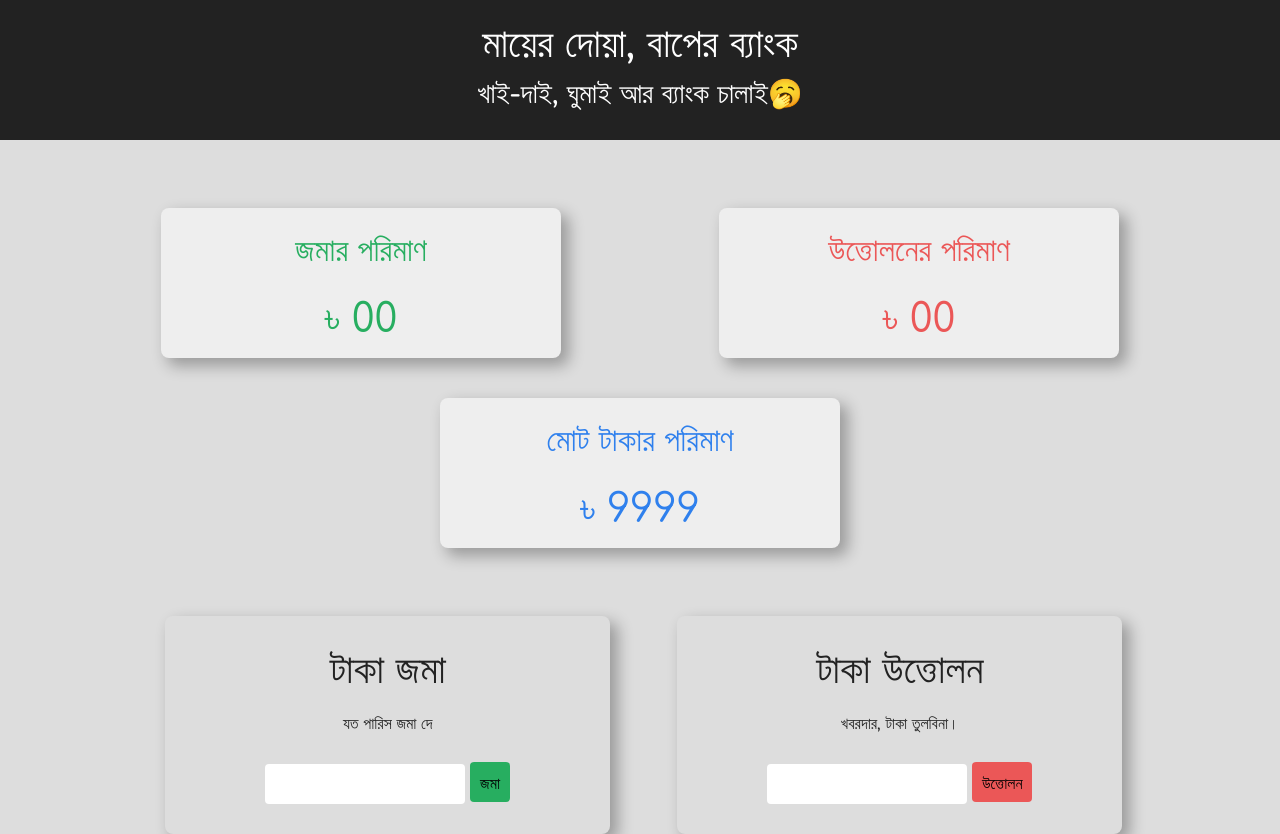
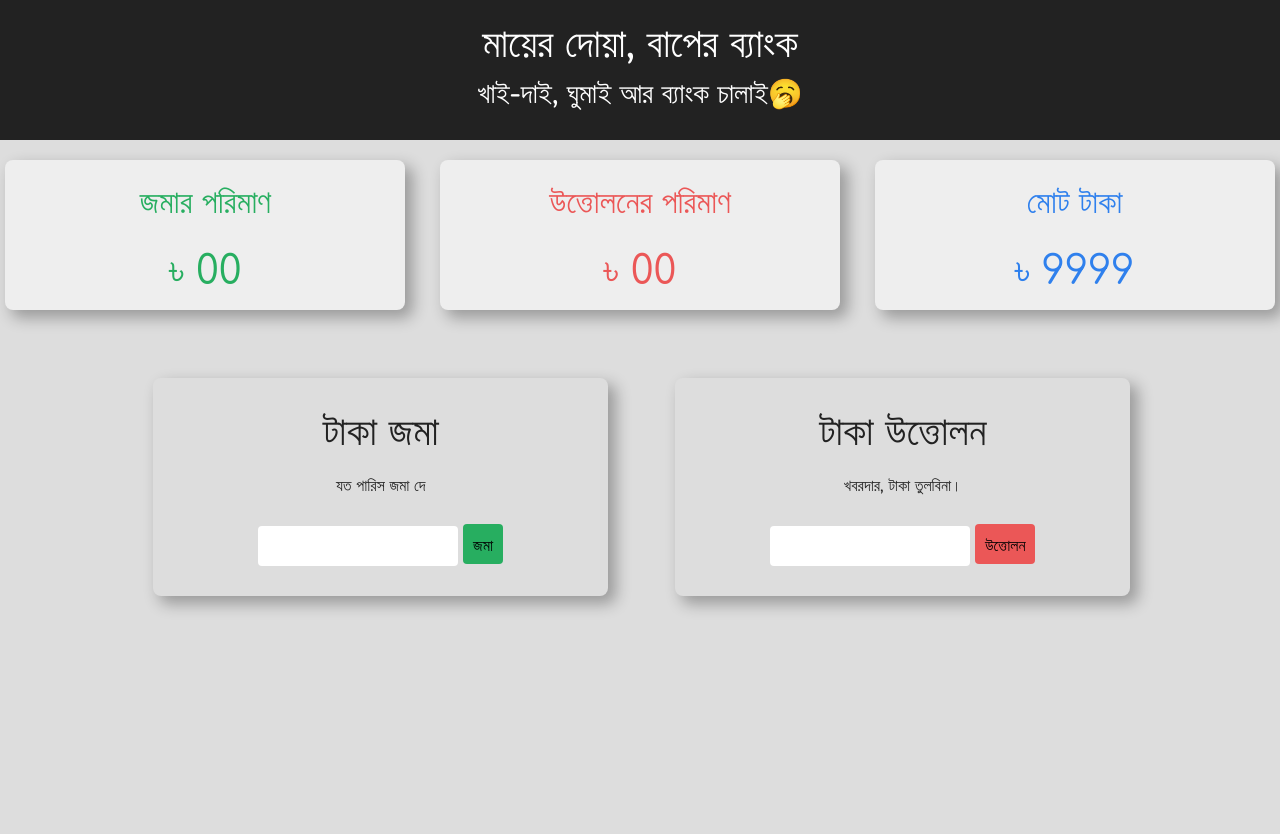
Before and after one commit to kiron0/baap-er-bank, a plain HTML site: page banking.html in a window 1280 px wide. After the commit the page ends 800 px from the top, so only its background shows below. Drawn offline with nearby package versions, Linux system fonts and the light colour scheme.

Commit message:
baaper bank

```diff
--- a/banking.html
+++ b/banking.html
@@ -22,9 +22,9 @@
 
     <!-- main section -->
 
-    <main class="container">
+    <main>
         <!-- Output section -->
-        <section class="output-card-container row mb-5 mx-auto mt-5">
+        <section class="output-card-container row mb-5">
             <div class="output-card green col-md-4">
                 <h2>জমার পরিমাণ</h2>
                 <p>৳ <span id="deposit-output">00</span></p>
@@ -35,11 +35,12 @@
                 <p>৳ <span id="withdraw-output">00</span></p>
             </div>
 
-            <div class="output-card blue col-md-4">
-                <h2>মোট টাকার পরিমাণ</h2>
+            <div class="output-card blue  col-md-4">
+                <h2>মোট টাকা</h2>
                 <p>৳ <span id="balance-output">9999</span></p>
             </div>
         </section>
+
 
         <!-- Input section -->
 
```
